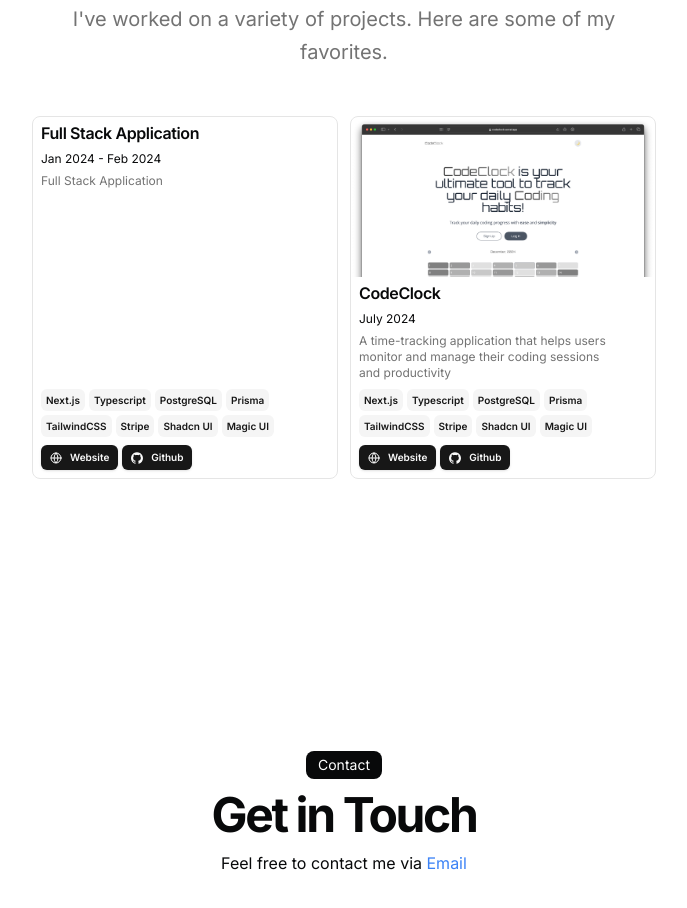
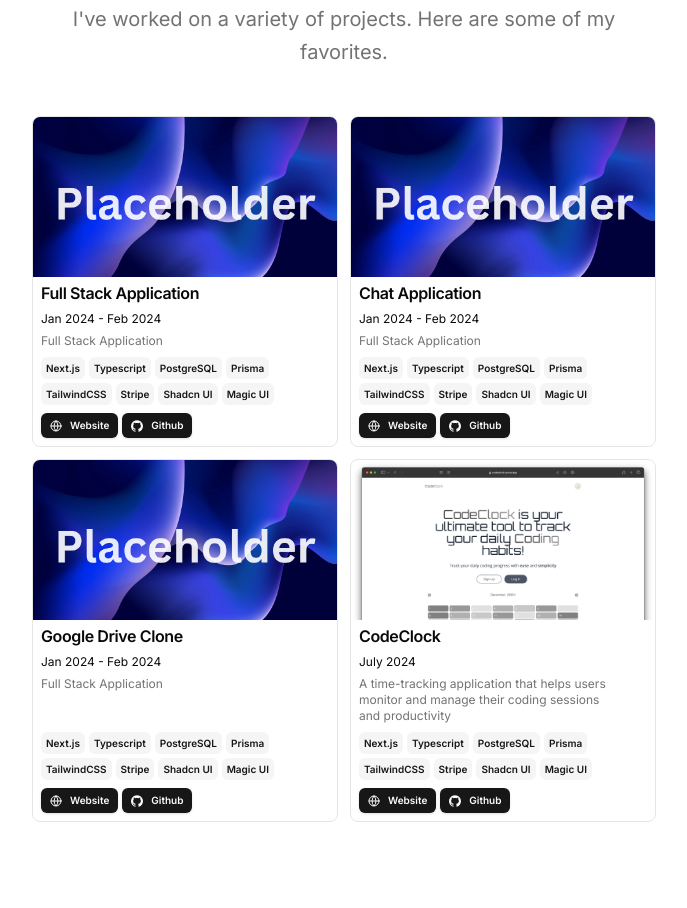
Before and after one commit to izzatkarimov/portfolio, a Next.js app: page / in a window 1280 px wide. Shown: the part 1013-1921 px from the top of the page, without its empty margins (296-983 px from the left). Built offline with nearby package versions, Linux system fonts and the light colour scheme.

Commit message:
adding placeholder images to projects

```diff
--- a/src/data/resume.tsx
+++ b/src/data/resume.tsx
@@ -121,7 +121,73 @@ export const DATA = {
           icon: <Icons.github className="size-3" />,
         },
       ],
-      image: "",
+      image: "/placeholder.png",
+      video:
+        "",
+    },
+    {
+      title: "Chat Application",
+      href: "https://github.com",
+      dates: "Jan 2024 - Feb 2024",
+      active: true,
+      description:
+        "Full Stack Application",
+      technologies: [
+        "Next.js",
+        "Typescript",
+        "PostgreSQL",
+        "Prisma",
+        "TailwindCSS",
+        "Stripe",
+        "Shadcn UI",
+        "Magic UI",
+      ],
+      links: [
+        {
+          type: "Website",
+          href: "https://chatcollect.com",
+          icon: <Icons.globe className="size-3" />,
+        },
+        {
+          type: "Github",
+          href: "https://github.com/izzatkarimov/chatcollect",
+          icon: <Icons.github className="size-3" />,
+        },
+      ],
+      image: "/placeholder.png",
+      video:
+        "",
+    },
+    {
+      title: "Google Drive Clone",
+      href: "https://github.com",
+      dates: "Jan 2024 - Feb 2024",
+      active: true,
+      description:
+        "Full Stack Application",
+      technologies: [
+        "Next.js",
+        "Typescript",
+        "PostgreSQL",
+        "Prisma",
+        "TailwindCSS",
+        "Stripe",
+        "Shadcn UI",
+        "Magic UI",
+      ],
+      links: [
+        {
+          type: "Website",
+          href: "https://chatcollect.com",
+          icon: <Icons.globe className="size-3" />,
+        },
+        {
+          type: "Github",
+          href: "https://github.com/izzatkarimov/chatcollect",
+          icon: <Icons.github className="size-3" />,
+        },
+      ],
+      image: "/placeholder.png",
       video:
         "",
     },
```
Also changed, not shown: public/placeholder.png (added).
